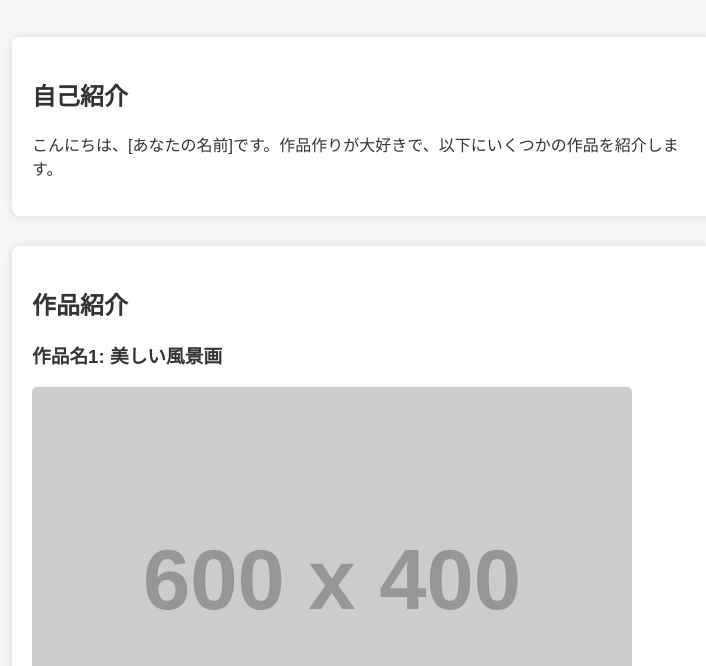
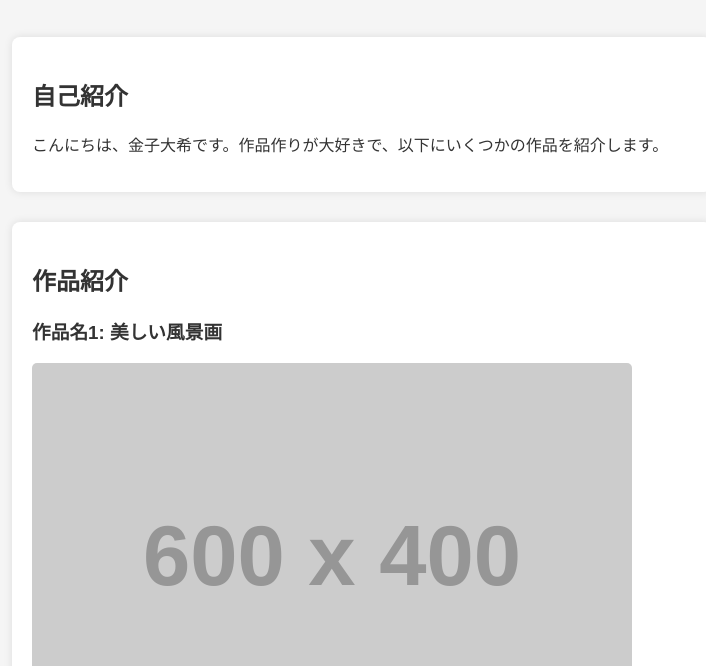
Before and after one commit to dai8662/kaneko, a plain HTML site: page index.html in a window 1280 px wide. Shown: the part 134-800 px from the top of the page, without its empty margins (278-984 px from the left). Drawn offline with Linux system fonts and the light colour scheme; placeholder pictures from the web are drawn by us.

Commit message:
Update index.html

```diff
--- a/index.html
+++ b/index.html
@@ -51,7 +51,7 @@
 
     <section class="profile">
         <h2>自己紹介</h2>
-        <p>こんにちは、[あなたの名前]です。作品作りが大好きで、以下にいくつかの作品を紹介します。</p>
+        <p>こんにちは、金子大希です。作品作りが大好きで、以下にいくつかの作品を紹介します。</p>
     </section>
 
     <section class="works">
```
